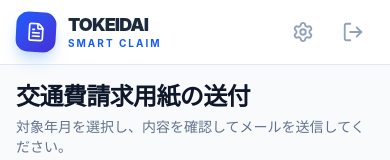
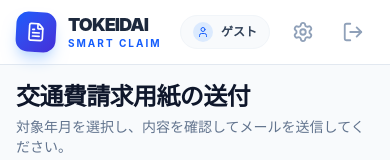
Before and after one commit to hrkw1717/Kotsuhi-Seikyu, a Next.js app in the folder tokeidai-react/: page /dashboard in a window 390 px wide. Shown: the top 160 px of the page. Built offline with nearby package versions, Linux system fonts and the light colour scheme; no server answers.

Commit message:
Fix header username visibility on mobile

```diff
--- a/tokeidai-react/src/app/dashboard/page.tsx
+++ b/tokeidai-react/src/app/dashboard/page.tsx
@@ -172,12 +172,12 @@ export default function Dashboard() {
                             </div>
                         </div>
 
-                        <div className="flex items-center gap-6">
-                            <div className="hidden md:flex items-center gap-3 bg-slate-50 px-4 py-2 rounded-full border border-slate-100">
-                                <div className="w-6 h-6 bg-blue-100 text-blue-600 rounded-full flex items-center justify-center">
-                                    <User size={14} />
+                        <div className="flex items-center gap-3 sm:gap-6">
+                            <div className="flex items-center gap-2 sm:gap-3 bg-slate-50 px-3 sm:px-4 py-1.5 sm:py-2 rounded-full border border-slate-100">
+                                <div className="w-5 h-5 sm:w-6 sm:h-6 bg-blue-100 text-blue-600 rounded-full flex items-center justify-center">
+                                    <User size={12} className="sm:w-[14px] sm:h-[14px]" />
                                 </div>
-                                <span className="text-sm font-bold text-slate-700">{userName} <span className="text-slate-400 font-medium">様</span></span>
+                                <span className="text-xs sm:text-sm font-bold text-slate-700">{userName}<span className="hidden xs:inline sm:inline ml-1 text-slate-400 font-medium">様</span></span>
                             </div>
 
                             <div className="flex items-center gap-2">
```
